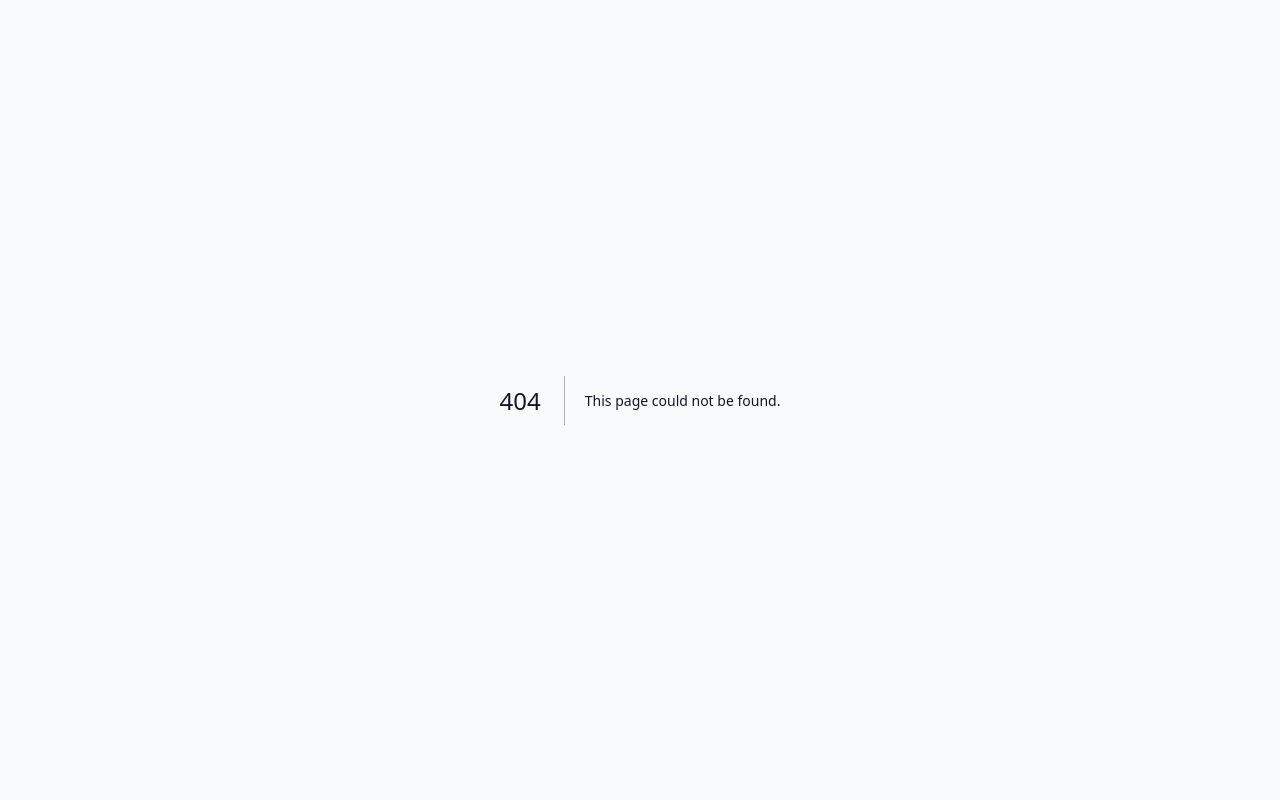
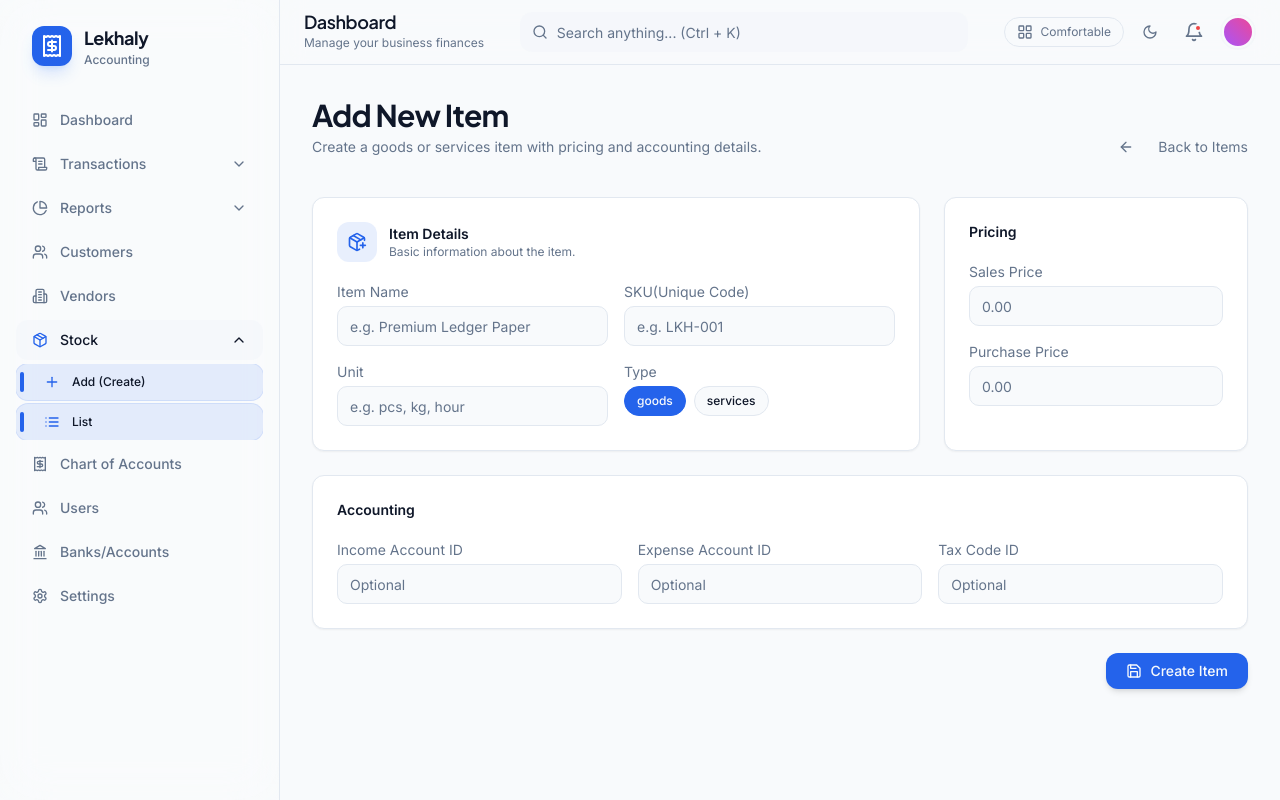
Before and after one commit to sushiltimalsina/Lekhaly, a Next.js app in the folder apps/web/: page /items/new in a window 1280 px wide. Before the commit this address had no page. Built offline with nearby package versions, Linux system fonts and the light colour scheme; no server answers.

Commit message:
feat: added new item page

```diff
--- /dev/null
+++ b/apps/web/src/app/(app)/items/new/page.tsx
@@ -0,0 +1,238 @@
+"use client";
+
+import * as React from "react";
+import PageHeader from "@/components/app/page-header";
+import { Input } from "@/components/ui/input";
+import { createItem } from "@/lib/api/items";
+import { cn } from "@/lib/utils";
+import { useRouter } from "next/navigation";
+import { ArrowLeft, PackagePlus, Save } from "lucide-react";
+import Link from "next/link";
+
+type ItemType = "goods" | "services";
+
+export default function NewItemPage() {
+  const router = useRouter();
+  const [saving, setSaving] = React.useState(false);
+  const [error, setError] = React.useState<string | null>(null);
+  const [success, setSuccess] = React.useState<string | null>(null);
+  const [form, setForm] = React.useState({
+    name: "",
+    sku: "",
+    unit: "",
+    type: "goods" as ItemType,
+    salesPrice: "",
+    purchasePrice: "",
+    incomeAccountId: "",
+    expenseAccountId: "",
+    taxCodeId: "",
+  });
+
+  const update = (key: keyof typeof form, value: string) => {
+    setForm((prev) => ({ ...prev, [key]: value }));
+  };
+
+  const onSubmit = async (e: React.FormEvent) => {
+    e.preventDefault();
+    setError(null);
+    setSuccess(null);
+
+    if (!form.name.trim()) {
+      setError("Item name is required.");
+      return;
+    }
+
+    setSaving(true);
+    try {
+      await createItem({
+        name: form.name.trim(),
+        sku: form.sku.trim() || undefined,
+        unit: form.unit.trim() || undefined,
+        type: form.type,
+        salesPrice: form.salesPrice ? Number(form.salesPrice) : undefined,
+        purchasePrice: form.purchasePrice ? Number(form.purchasePrice) : undefined,
+        incomeAccountId: form.incomeAccountId.trim() || undefined,
+        expenseAccountId: form.expenseAccountId.trim() || undefined,
+        taxCodeId: form.taxCodeId.trim() || undefined,
+      });
+      setSuccess("Item created successfully.");
+      setTimeout(() => router.push("/items"), 600);
+    } catch (err: any) {
+      setError(err?.message ?? "Failed to create item.");
+    } finally {
+      setSaving(false);
+    }
+  };
+
+  return (
+    <div className="space-y-10">
+      <PageHeader
+        title="Add New Item"
+        description="Create a goods or services item with pricing and accounting details."
+        actions={
+          <Link
+            href="/items"
+            className="inline-flex items-center gap-6 text-sm text-muted-foreground hover:text-foreground transition"
+          >
+            <ArrowLeft className="h-4 w-4" />
+            Back to Items
+          </Link>
+        }
+      />
+
+      <form onSubmit={onSubmit} className="grid gap-6 lg:grid-cols-[2fr_1fr]">
+        <section className="rounded-xl border bg-card p-6 shadow-sm space-y-5">
+          <div className="flex items-center gap-3">
+            <div className="h-10 w-10 rounded-xl bg-primary/10 flex items-center justify-center text-primary">
+              <PackagePlus className="h-5 w-5" />
+            </div>
+            <div>
+              <div className="text-sm font-semibold">Item Details</div>
+              <div className="text-xs text-muted-foreground">Basic information about the item.</div>
+            </div>
+          </div>
+
+          <div className="grid gap-4 sm:grid-cols-2">
+            <label className="space-y-1 text-sm">
+              <span className="text-muted-foreground">Item Name</span>
+              <Input
+                value={form.name}
+                onChange={(e) => update("name", e.target.value)}
+                placeholder="e.g. Premium Ledger Paper"
+                required
+              />
+            </label>
+            <label className="space-y-1 text-sm">
+              <span className="text-muted-foreground">SKU(Unique Code)</span>
+              <Input
+                value={form.sku}
+                onChange={(e) => update("sku", e.target.value)}
+                placeholder="e.g. LKH-001"
+              />
+            </label>
+            <label className="space-y-1 text-sm">
+              <span className="text-muted-foreground">Unit</span>
+              <Input
+                value={form.unit}
+                onChange={(e) => update("unit", e.target.value)}
+                placeholder="e.g. pcs, kg, hour"
+              />
+            </label>
+            <label className="space-y-1 text-sm">
+              <span className="text-muted-foreground">Type</span>
+              <div className="flex items-center gap-2">
+                {(["goods", "services"] as const).map((t) => (
+                  <button
+                    key={t}
+                    type="button"
+                    onClick={() => update("type", t)}
+                    className={cn(
+                      "rounded-full border px-3 py-1.5 text-xs font-medium transition",
+                      form.type === t
+                        ? "border-primary bg-primary text-primary-foreground"
+                        : "bg-background hover:bg-muted"
+                    )}
+                  >
+                    {t}
+                  </button>
+                ))}
+              </div>
+            </label>
+          </div>
+        </section>
+
+        <section className="rounded-xl border bg-card p-6 shadow-sm space-y-5">
+          <div className="text-sm font-semibold">Pricing</div>
+          <div className="grid gap-4">
+            <label className="space-y-1 text-sm">
+              <span className="text-muted-foreground">Sales Price</span>
+              <Input
+                type="number"
+                min="0"
+                step="0.01"
+                value={form.salesPrice}
+                onChange={(e) => update("salesPrice", e.target.value)}
+                placeholder="0.00"
+              />
+            </label>
+            <label className="space-y-1 text-sm">
+              <span className="text-muted-foreground">Purchase Price</span>
+              <Input
+                type="number"
+                min="0"
+                step="0.01"
+                value={form.purchasePrice}
+                onChange={(e) => update("purchasePrice", e.target.value)}
+                placeholder="0.00"
+                disabled={form.type === "services"}
+              />
+            </label>
+            {form.type === "services" ? (
+              <div className="rounded-lg border border-amber-500/30 bg-amber-500/10 px-3 py-2 text-xs text-amber-700">
+                Services don’t track stock. Purchase price is optional.
+              </div>
+            ) : null}
+          </div>
+        </section>
+
+        <section className="rounded-xl border bg-card p-6 shadow-sm space-y-5 lg:col-span-2">
+          <div className="text-sm font-semibold">Accounting</div>
+          <div className="grid gap-4 sm:grid-cols-3">
+            <label className="space-y-1 text-sm">
+              <span className="text-muted-foreground">Income Account ID</span>
+              <Input
+                value={form.incomeAccountId}
+                onChange={(e) => update("incomeAccountId", e.target.value)}
+                placeholder="Optional"
+              />
+            </label>
+            <label className="space-y-1 text-sm">
+              <span className="text-muted-foreground">Expense Account ID</span>
+              <Input
+                value={form.expenseAccountId}
+                onChange={(e) => update("expenseAccountId", e.target.value)}
+                placeholder="Optional"
+                disabled={form.type === "services"}
+              />
+            </label>
+            <label className="space-y-1 text-sm">
+              <span className="text-muted-foreground">Tax Code ID</span>
+              <Input
+                value={form.taxCodeId}
+                onChange={(e) => update("taxCodeId", e.target.value)}
+                placeholder="Optional"
+              />
+            </label>
+          </div>
+        </section>
+
+        <section className="lg:col-span-2 flex items-center justify-between">
+          <div className="text-sm">
+            {error ? (
+              <div className="rounded-lg border border-red-600/30 bg-red-600/10 px-3 py-2 text-red-700">
+                {error}
+              </div>
+            ) : null}
+            {success ? (
+              <div className="rounded-lg border border-emerald-600/30 bg-emerald-600/10 px-3 py-2 text-emerald-700">
+                {success}
+              </div>
+            ) : null}
+          </div>
+
+          <button
+            type="submit"
+            disabled={saving}
+            className={cn(
+              "inline-flex items-center gap-2 rounded-lg bg-primary px-5 py-2 text-sm font-medium text-primary-foreground shadow-md transition",
+              saving ? "opacity-70" : "hover:shadow-lg hover:-translate-y-[1px]"
+            )}
+          >
+            <Save className="h-4 w-4" />
+            {saving ? "Saving..." : "Create Item"}
+          </button>
+        </section>
+      </form>
+    </div>
+  );
+}
--- a/apps/web/src/app/(app)/items/page.tsx
+++ b/apps/web/src/app/(app)/items/page.tsx
@@ -8,6 +8,7 @@ import { MoneyText } from "@/components/app/money";
 import { Button } from "@/components/ui/button";
 import { Input } from "@/components/ui/input";
 import { Plus, Search, Package } from "lucide-react";
+import Link from "next/link";
 import { cn } from "@/lib/utils";
 import { getStockReport, StockReportRow } from "@/lib/api/inventory";
 
@@ -170,9 +171,11 @@ export default function ItemsPage() {
         title="Items Inventory"
         description="Manage your product catalog, prices, and stock levels."
         actions={
-          <Button className="shadow-lg shadow-primary/20">
-            <Plus className="mr-2 h-4 w-4" />
-            New Item
+          <Button asChild className="shadow-lg shadow-primary/20">
+            <Link href="/items/new">
+              <Plus className="mr-2 h-4 w-4" />
+              New Item
+            </Link>
           </Button>
         }
       />
--- a/apps/web/src/components/app/sidebar.tsx
+++ b/apps/web/src/components/app/sidebar.tsx
@@ -132,8 +132,12 @@ const navData: NavItem[] = [
   },
   {
     label: "Stock",
-    href: "/items",
-    icon: Package
+    icon: Package,
+    children: [
+      { label: "Add (Create)", href: "/items/new", icon: Plus },
+      { label: "List", href: "/items", icon: List },
+
+    ]
   },
   {
     label: "Chart of Accounts",
--- /dev/null
+++ b/apps/web/src/lib/api/items.ts
@@ -0,0 +1,39 @@
+// apps/web/src/lib/api/items.ts
+
+import { apiRequest } from "./client";
+
+export type ItemType = "goods" | "services";
+
+export type CreateItemInput = {
+  name: string;
+  sku?: string;
+  unit?: string;
+  type?: ItemType;
+  salesPrice?: number;
+  purchasePrice?: number;
+  incomeAccountId?: string;
+  expenseAccountId?: string;
+  taxCodeId?: string;
+};
+
+export type ItemRecord = {
+  id: string;
+  name: string;
+  sku?: string | null;
+  unit?: string | null;
+  type?: ItemType;
+  salesPrice?: number | null;
+  purchasePrice?: number | null;
+  incomeAccountId?: string | null;
+  expenseAccountId?: string | null;
+  taxCodeId?: string | null;
+  isActive?: boolean;
+};
+
+export async function createItem(input: CreateItemInput) {
+  return apiRequest<ItemRecord>({
+    path: "/items",
+    method: "POST",
+    body: input,
+  });
+}
```
Also changed, not shown: 2 other files (tests, documents, lock files or other folders).
